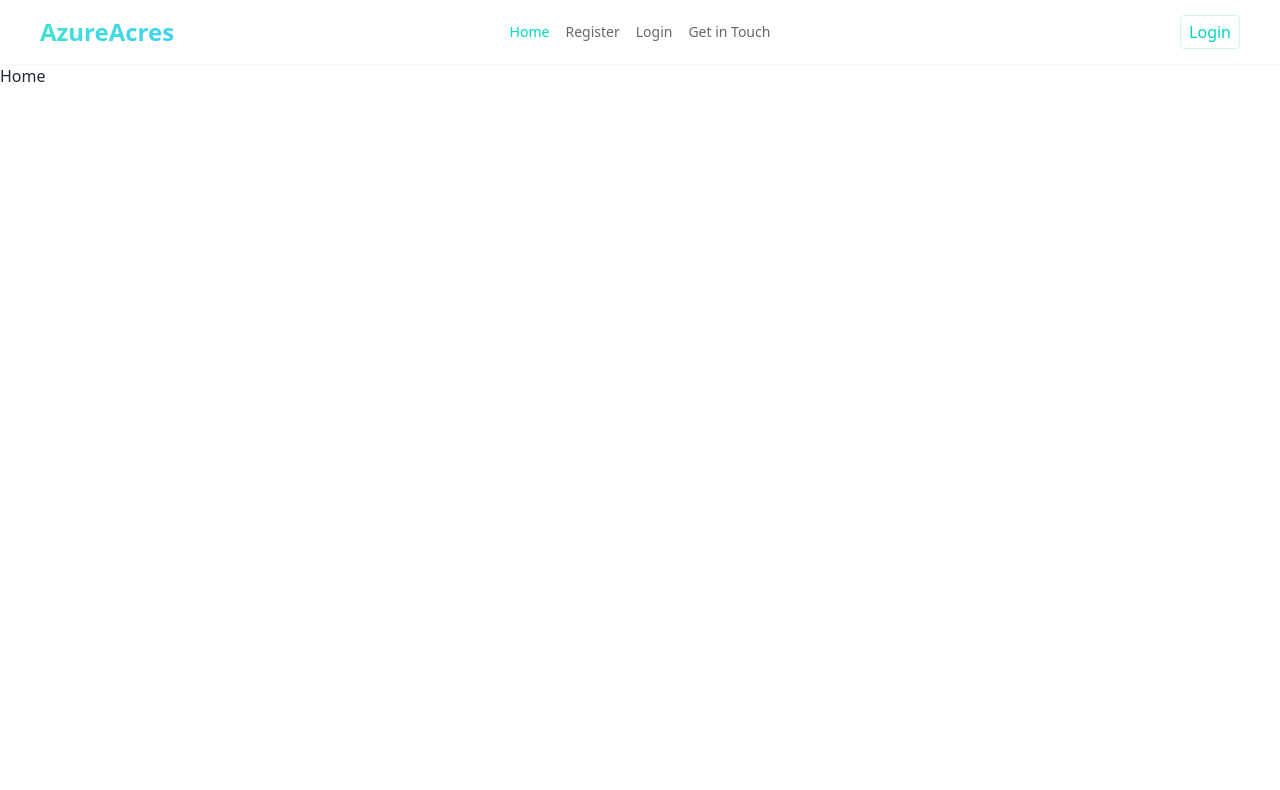
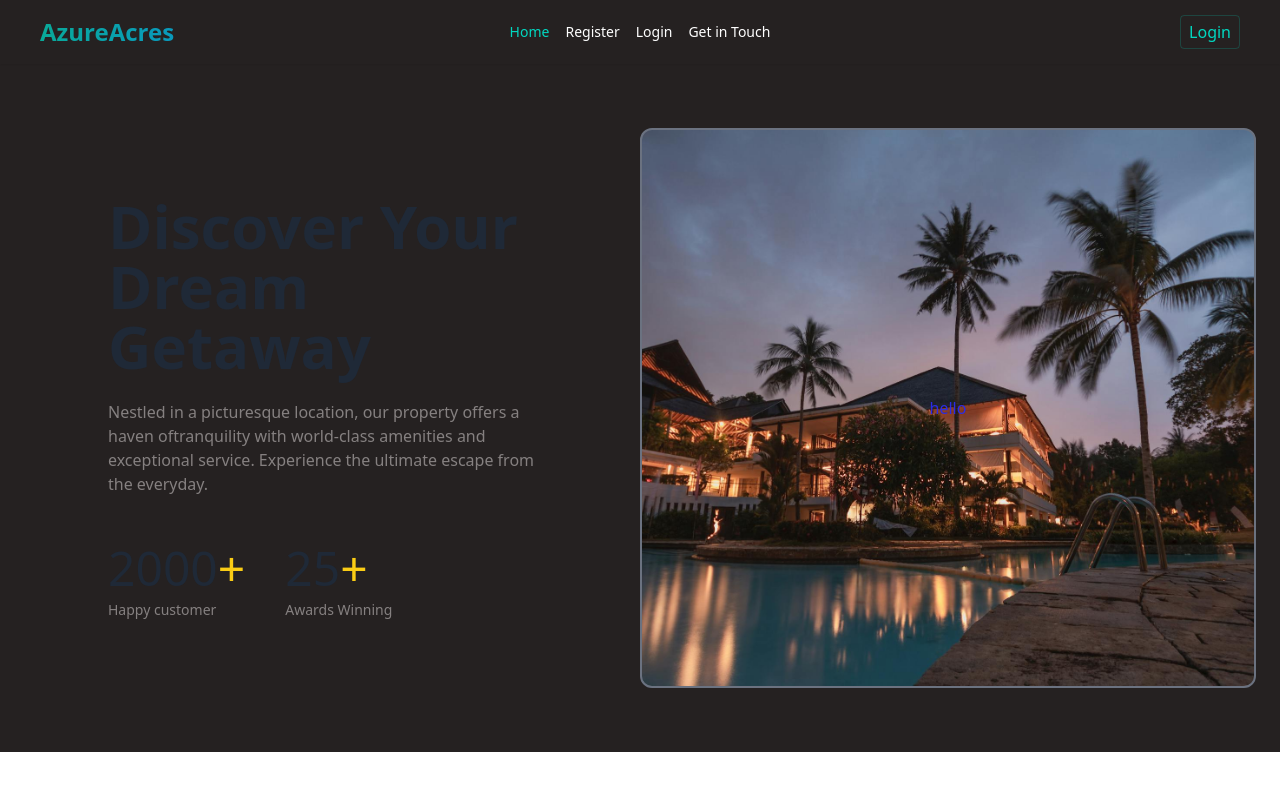
Before and after one commit to strongfornt/AzureAcres, a React (Vite) app: page / in a window 1280 px wide. Shown: the top 790 px of the page. Built offline with nearby package versions, Linux system fonts and the light colour scheme; no server answers.

Commit message:
add banner in home

```diff
--- a/package.json
+++ b/package.json
@@ -20,7 +20,8 @@
     "react-hot-toast": "^2.4.1",
     "react-icons": "^5.0.1",
     "react-router-dom": "^6.22.3",
-    "react-spinners": "^0.13.8"
+    "react-spinners": "^0.13.8",
+    "swiper": "^11.1.1"
   },
   "devDependencies": {
     "@types/react": "^18.2.66",
--- /dev/null
+++ b/src/Components/Banner/Banner.jsx
@@ -0,0 +1,52 @@
+// import { Swiper, SwiperSlide } from 'swiper/react';
+// import 'swiper/css';
+// import 'swiper/css/bundle';
+// import './styles.css';
+
+import Slider from "./Slider";
+
+export default function Banner() {
+  return (
+    <>
+      <div className="bg-[#252121]">
+        <section className="dark:bg-gray-800 dark:text-white">
+          <div className="container flex flex-col justify-center p-6  mx-auto sm:py-12 lg:py-16 lg:flex-row lg:justify-evenly ">
+            <div className="flex flex-1 flex-col justify-center  text-center rounded-sm lg:text-left">
+              <div className="lg:max-w-md  mx-auto">
+                <h1 className="text-5xl font-bold leading-none  sm:text-6xl">
+                  Discover Your Dream Getaway
+                </h1>
+                <p className="mt-6 mb-8 text-base text-[#858080] sm:mb-12">
+                  Nestled in a picturesque location, our property offers a haven
+                  of
+                  <br className="hidden md:inline lg:hidden" />
+                  tranquility with world-class amenities and exceptional
+                  service. Experience the ultimate escape from the everyday.
+                </p>
+                <div className="flex space-x-8   items-center justify-center  sm:space-y-0 sm:space-x-10 lg:justify-start">
+                  <div className="space-y-2">
+                    <p className="text-5xl flex ">
+                      2000<span className="text-yellow-400">+</span>{" "}
+                    </p>
+                    <p className="text-sm text-[#858080]">Happy customer</p>
+                  </div>
+                  <div className="space-y-2">
+                    <p className="text-5xl flex ">
+                      25<span className="text-yellow-400">+</span>{" "}
+                    </p>
+                    <p className="text-sm text-[#858080]">Awards Winning</p>
+                  </div>
+                </div>
+              </div>
+            </div>
+            <div className="flex items-center flex-1 justify-center  mt-8 lg:mt-0 ">
+              <div className=" w-full md:max-w-2xl  lg:max-w-4xl">
+                <Slider />
+              </div>
+            </div>
+          </div>
+        </section>
+      </div>
+    </>
+  );
+}
--- /dev/null
+++ b/src/Components/Banner/Slider.jsx
@@ -0,0 +1,35 @@
+
+import { Swiper, SwiperSlide } from 'swiper/react';
+import 'swiper/css';
+import 'swiper/css/bundle';
+import './styles.css';
+// import slide1 from './../../assets/house/VacationRentals2.jpg'
+export default function Slider() {
+  return (
+    <>
+    <Swiper  className=' w-full' >
+        <SwiperSlide   className=''>
+            <div className=' slide slide2 rounded-xl border-2 border-gray-500       '>
+                {/* <img className='h-full w-full bg-cover' src={slide1} alt="" /> */}
+                <h1>hello</h1>
+            </div>
+        </SwiperSlide>
+        {/* <SwiperSlide>
+            <div className='slide slide2'>
+                <h1>slide1</h1>
+            </div>
+        </SwiperSlide>
+        <SwiperSlide>
+            <div className='slide slide3'>
+                <h1>slide1</h1>
+            </div>
+        </SwiperSlide>
+        <SwiperSlide>
+            <div className='slide slide4'>
+                <h1>slide1</h1>
+            </div>
+        </SwiperSlide> */}
+    </Swiper>
+    </>
+  )
+}
--- /dev/null
+++ b/src/Components/Banner/styles.css
@@ -0,0 +1,27 @@
+.slide {
+    color: rgb(44,44,229);
+    height: 70vh;
+    display: flex;
+    justify-content: center;
+    align-items: center;
+    width: 100%;
+    background-position:center;
+    background-repeat: no-repeat;
+    background-size: cover;
+}
+
+.slide1 {
+    background-image: url('./../../assets/house/guestHouse1.jpg');
+}
+.slide2 {
+    background-image: url('./../../assets/house/resorts1.jpg');
+}
+.slide3 {
+    background-image: url('./../../assets/house/resorts2.jpg');
+}
+.slide4 {
+    background-image: url('./../../assets/house/resrts3.jpg');
+}
+.slide5 {
+    background-image: url('./../../assets/house/VacationRentals1.jpg');
+}
--- a/src/Header/Navbar.jsx
+++ b/src/Header/Navbar.jsx
@@ -2,8 +2,10 @@ import { useContext, useState } from "react";
 import { Link, NavLink } from "react-router-dom";
 import { AuthContext } from "../ContextProvider/ContextProvider";
 import profile from "./../assets/house/deFaultProfile1.png";
+import { useLocation } from 'react-router-dom';
 
 export default function Navbar() {
+  const location = useLocation()
   const { user,logOut,loading } = useContext(AuthContext);
   const handleLogout =() =>{
     logOut()
@@ -20,7 +22,7 @@ export default function Navbar() {
         className={({ isActive }) =>
           isActive
             ? " text-accent w-fit text-sm font-medium "
-            : "text-sm w-fit text-black/60 font-medium "
+            : `text-sm w-fit  font-medium ${location.pathname =='/'?'text-white':'text-black/60 '} `
         }
       >
         <p className="relative group overflow-hidden">
@@ -38,7 +40,7 @@ export default function Navbar() {
         className={({ isActive }) =>
           isActive
             ? "text-accent w-fit text-sm font-medium "
-            : "text-sm w-fit text-black/60 font-medium "
+            : `text-sm w-fit ${location.pathname =='/'?'text-white':'text-black/60 '} font-medium `
         }
       >
         <p className="relative group overflow-hidden">
@@ -55,7 +57,7 @@ export default function Navbar() {
         className={({ isActive }) =>
           isActive
             ? "text-accent text-sm font-medium w-fit"
-            : "text-sm text-black/60 font-medium  w-fit"
+            : `text-sm ${location.pathname =='/'?'text-white':'text-black/60 '}  font-medium  w-fit `
         }
       >
         <p className="relative group overflow-hidden">
@@ -73,7 +75,7 @@ export default function Navbar() {
         className={({ isActive }) =>
           isActive
             ? "  text-accent text-sm font-medium w-fit "
-            : "text-sm text-black/60 font-medium w-fit "
+            : ` text-sm ${location.pathname =='/'?'text-white':'text-black/60 '}   font-medium w-fit `
         }
       >
         <p className="relative group overflow-hidden   ">
@@ -91,7 +93,7 @@ export default function Navbar() {
           className={({ isActive }) =>
             isActive
               ? "  text-accent text-sm font-medium w-fit "
-              : "text-sm text-black/60 font-medium w-fit "
+              : ` text-sm ${location.pathname =='/'?'text-white':'text-black/60 '}    font-medium w-fit `
           }
         >
           <p className="relative group overflow-hidden   ">
@@ -111,7 +113,7 @@ export default function Navbar() {
         className={({ isActive }) =>
           isActive
             ? "text-accent text-sm font-medium w-fit"
-            : "text-sm text-black/60 font-medium w-fit "
+            : `text-sm ${location.pathname =='/'?'text-white':'text-black/60 '}  font-medium w-fit `
         }
       >
         <p className="relative group overflow-hidden">
@@ -125,9 +127,10 @@ export default function Navbar() {
     </>
   );
   const [menu, setMenu] = useState(false);
+ console.log(location);
   return (
-    <>
-      <div className="navbar bg-base-100 px-4 lg:px-10 shadow-sm ">
+    <div className="">
+      <div className={`navbar  px-4 lg:px-10 shadow-sm  ${location.pathname =='/' ? 'bg-[#252121] fixed z-10 shadow-lg':'bg-white'}`}>
         {/* menu bar start */}
         <div className=" navbar-start relative gap-2  ">
           <div className="items-center flex   lg:hidden">
@@ -198,7 +201,7 @@ export default function Navbar() {
         {/* menu bar end*/}
 
         <div className="navbar-center hidden lg:flex">
-          <ul className="menu menu-horizontal px-1 gap-4 items-center ">
+          <ul className="menu menu-horizontal px-1 gap-4 items-center  ">
             {navRoute}
           </ul>
         </div>
@@ -249,6 +252,6 @@ export default function Navbar() {
 
         </div>
       </div>
-    </>
+    </div>
   );
 }
--- a/src/MainLayout/RootLayout.jsx
+++ b/src/MainLayout/RootLayout.jsx
@@ -6,7 +6,7 @@ import { Outlet } from "react-router-dom";
 export default function RootLayout() {
   return (
     <>
-        <header className=" ">
+        <header className="h-16 ">
             <Navbar/>
         </header>
         <main>
--- a/src/Pages/Home/Home.jsx
+++ b/src/Pages/Home/Home.jsx
@@ -1,17 +1,18 @@
 import { Helmet } from "react-helmet-async";
+import Banner from "../../Components/Banner/Banner";
 
 
 
 export default function Home() {
+  return (
+    <>
+      <Helmet>
+        <title>AzureAcres | Home</title>
+      </Helmet>
+      <div className="min-h-[calc(100vh-80px)]  ">
+          <Banner/>
 
-  return (
-   <>
-   <Helmet>
-    <title>
-    AzureAcres | Home
-    </title>
-   </Helmet>
-    <div className="min-h-[calc(100vh-80px)] "  >Home  </div>
-   </>
-  )
+         </div>
+    </>
+  );
 }
```
Also changed, not shown: 1 other file (tests, documents, lock files or other folders).
